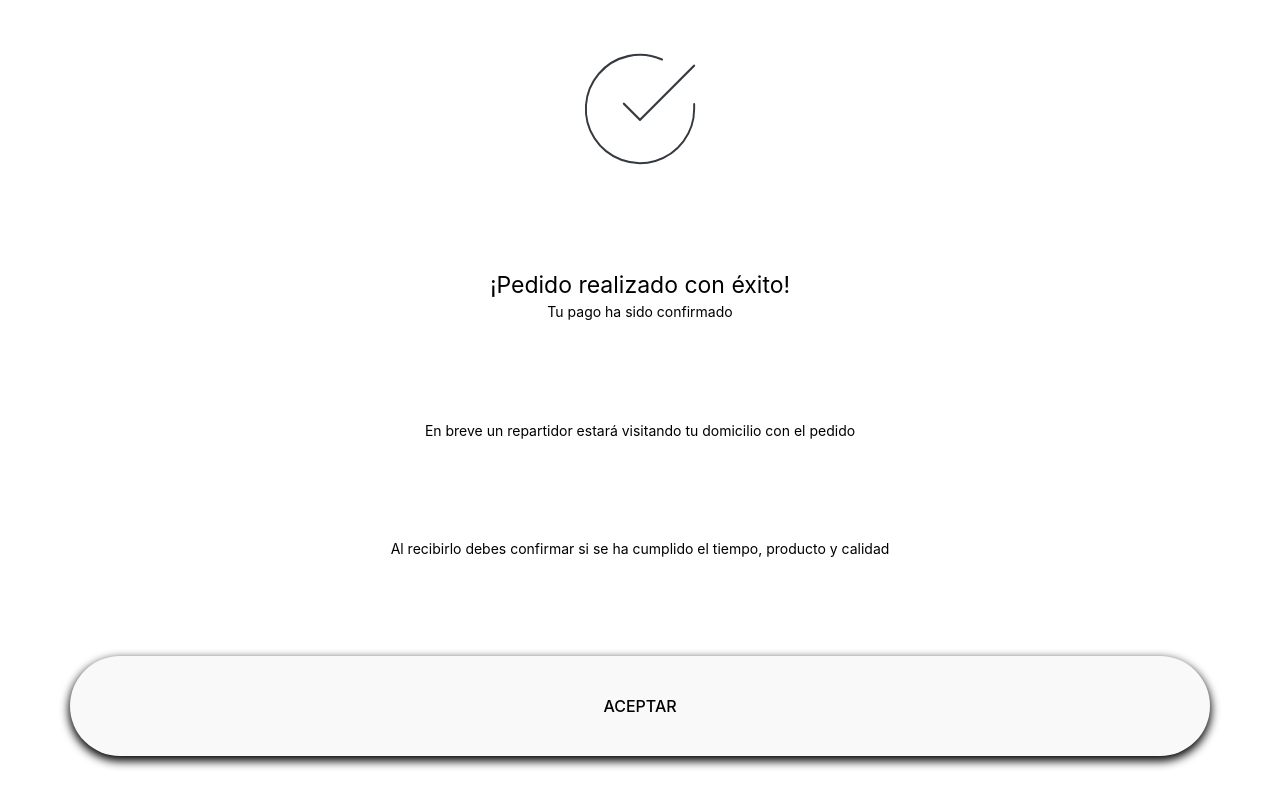
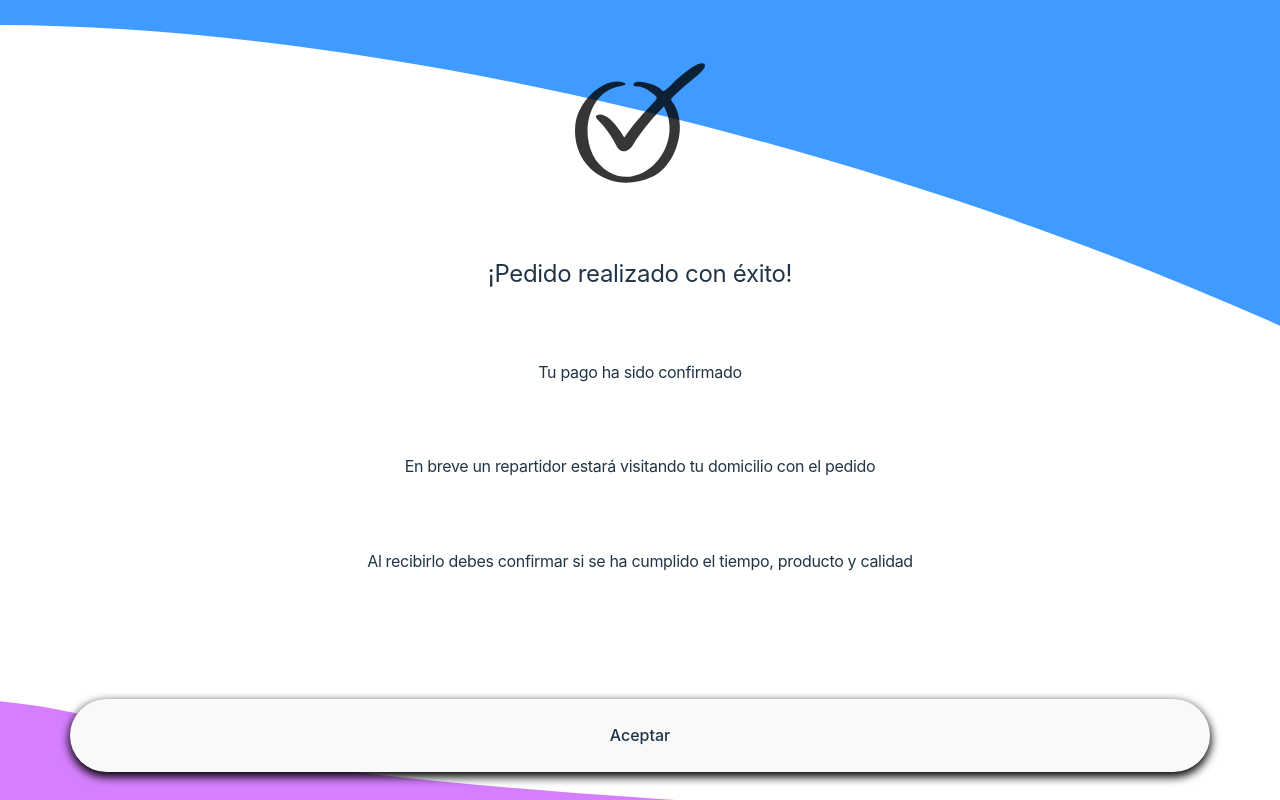
Before and after one commit to JoelFiare/s14-16-n-java, a React (Vite) app in the folder frontend/: page /busqueda/pagar/pedido-aprobado in a window 1280 px wide. Built offline with nearby package versions, Linux system fonts and the light colour scheme.

Commit message:
Style: implement high style to Approved

```diff
--- a/frontend/src/components/Approved/Approved.css
+++ b/frontend/src/components/Approved/Approved.css
@@ -2,12 +2,12 @@
   display: grid;
   row-gap: 20px;
   height: 100dvh;
-  padding: 44px 70px;
-  color: black;
-  background: white;
+  padding: 58px 70px 28px;
+  background: center / 100% 100% url(../../assets/background-Approve.svg);
+  letter-spacing: -.32px;
 
   h3 {
-    font-size: 23px;
+    font-size: 24px;
     font-weight: 400;
     line-height: 1.3;
   }
@@ -18,12 +18,12 @@
     justify-self: center;
   }
 
-  p {
-    font-size: 14px;
+  > p {
+    font-size: 16px;
     font-weight: 400;
   }
 
-  button {
-    text-transform: uppercase;
+  > p:last-of-type {
+    margin-bottom: 56px
   }
 }
--- a/frontend/src/components/Approved/Approved.jsx
+++ b/frontend/src/components/Approved/Approved.jsx
@@ -17,10 +17,8 @@ export default function Approved() {
     <>
       <main className="approved">
         <img src={check} alt="check" />
-        <hgroup>
-          <h3>¡Pedido realizado con éxito!</h3>
-          <p>Tu pago ha sido confirmado</p>
-        </hgroup>
+        <h3>¡Pedido realizado con éxito!</h3>
+        <p>Tu pago ha sido confirmado</p>
         <p>En breve un repartidor estará visitando tu domicilio con el pedido</p>
         <p>Al recibirlo debes confirmar si se ha cumplido el tiempo, producto y calidad</p>
         <MainBtn onClick={handleOrderApproved}>Aceptar</MainBtn>
```
Also changed, not shown: frontend/src/assets/background-Approve.svg (added), frontend/src/assets/check.svg.
